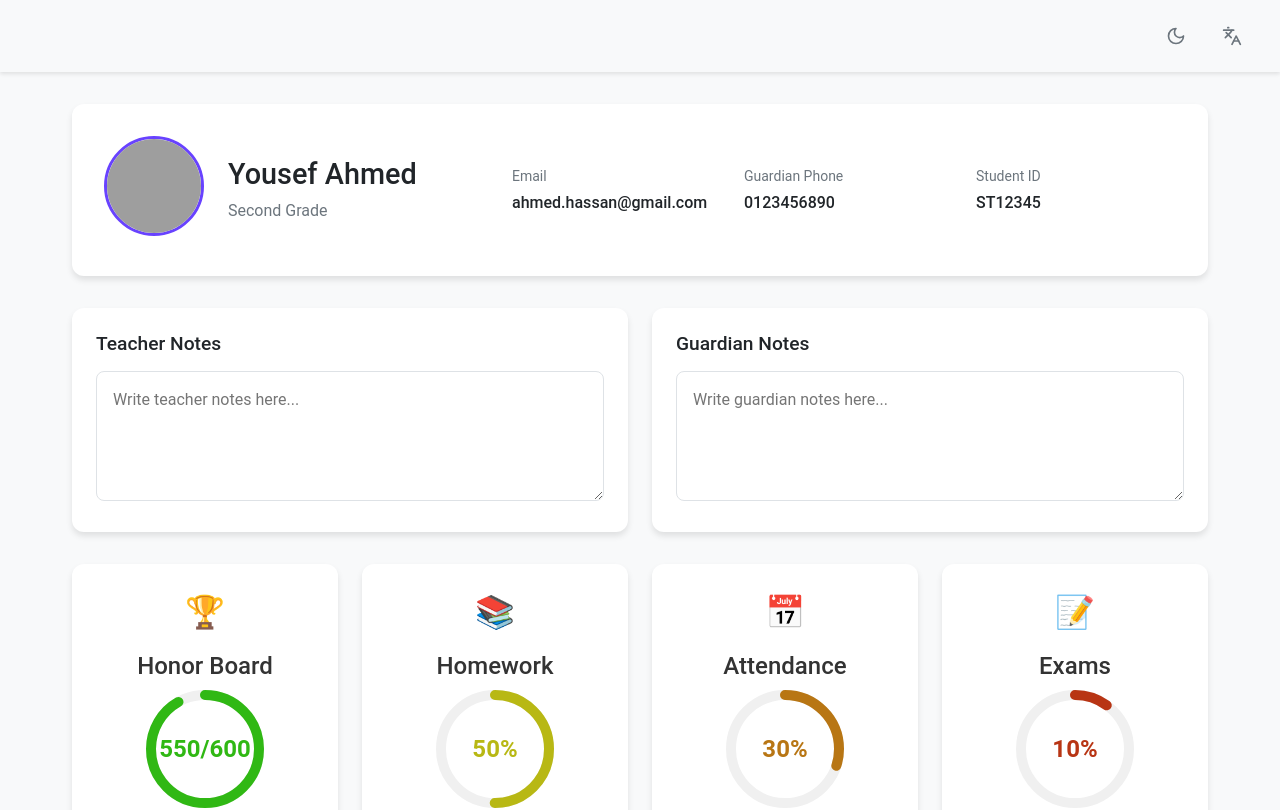
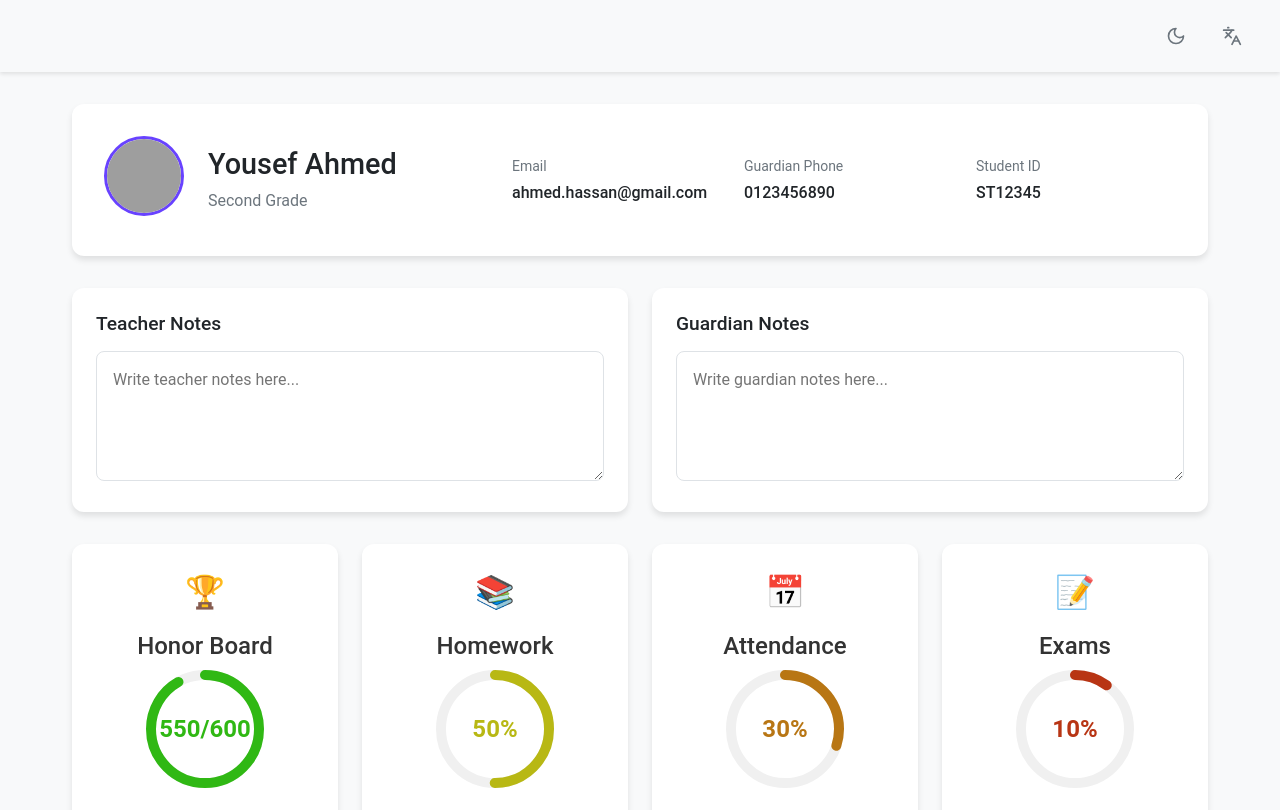
Before and after one commit to loucass/students-system, a React (Vite) app: page /parent/dashboard in a window 1280 px wide. Shown: the top 810 px of the page. Built offline with nearby package versions, Linux system fonts and the light colour scheme; grey boxes are pictures that could not be loaded.

Commit message:
fix bugs

```diff
--- a/src/components2/parent/parentstyle.css
+++ b/src/components2/parent/parentstyle.css
@@ -7,8 +7,6 @@
   font-size: 1.5rem;
   color: var(--primary-color);
 }
-.student-profile-page {
-  /* Student Profile Specific Styles */
 
 .student-profile-content {
   padding: 2rem;
@@ -411,7 +409,6 @@
 .support-contact svg {
   flex-shrink: 0;
 }
-}
 
 /* Responsive Design */
 @media (max-width: 1200px) {
```
Also changed, not shown: src/components2/parent/ParentHome.jsx (line endings or trailing spaces). Lines whose indentation alone changed are shown as unchanged.
